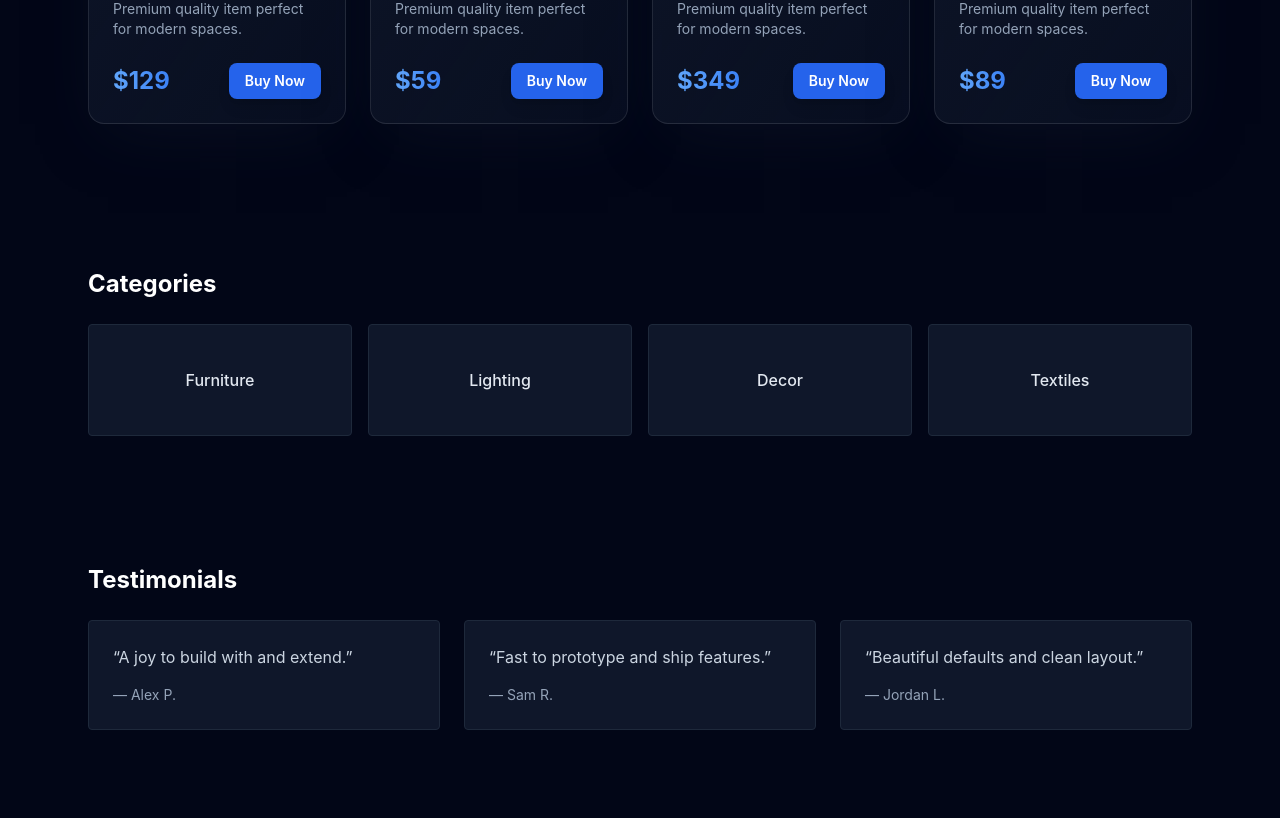
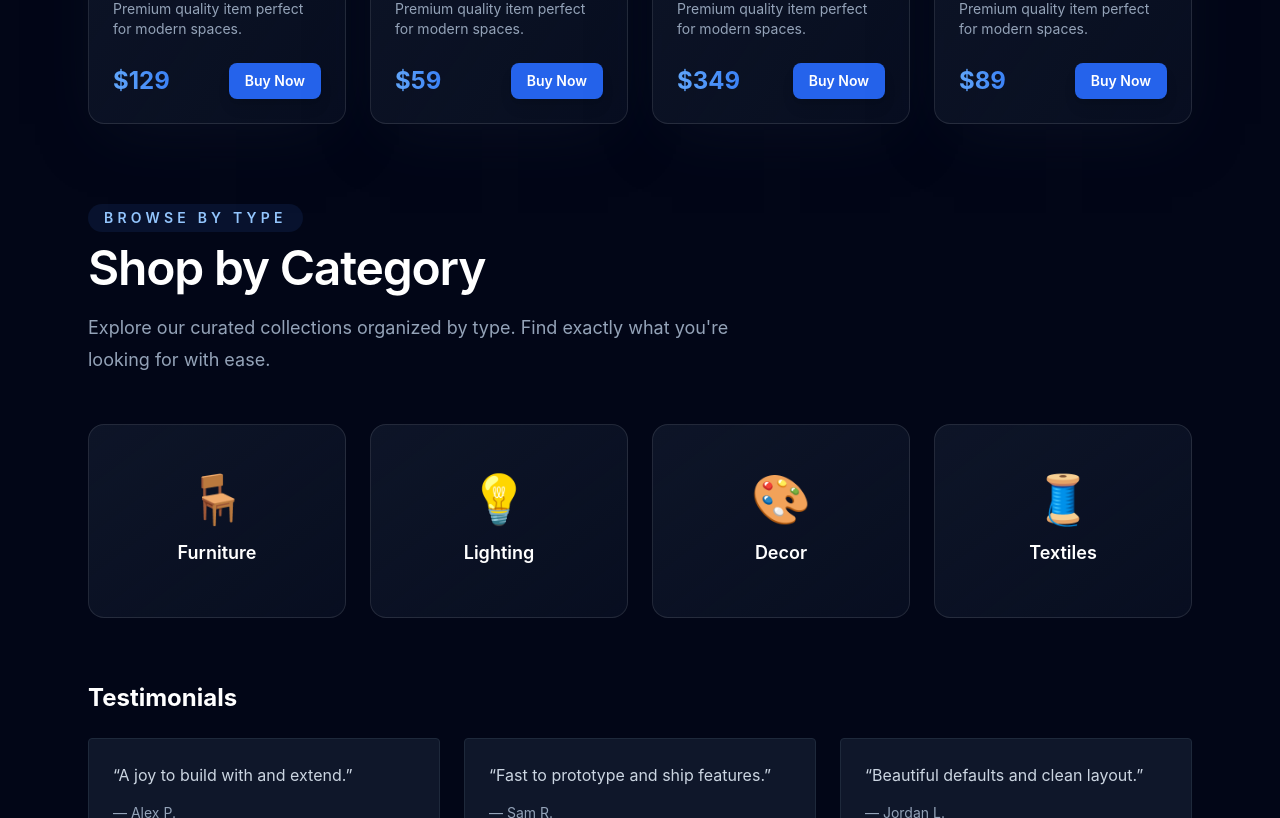
Before and after one commit to sumu749/Inventra-for-revenio, a Next.js app: page / in a window 1280 px wide. Shown: the part 2240-3058 px from the top of the page. Built offline with nearby package versions, Linux system fonts and the light colour scheme; no server answers.

Commit message:
olished the Categories section

```diff
--- a/components/home/Categories.jsx
+++ b/components/home/Categories.jsx
@@ -1,24 +1,48 @@
 "use client";
 
+function CategoryCard({ name, emoji }) {
+    return (
+        <div className="group relative rounded-2xl border border-white/10 bg-gradient-to-br from-slate-900/90 to-slate-900/50 p-8 transition hover:-translate-y-1 hover:border-blue-400/40 hover:shadow-[0_40px_100px_-30px_rgba(59,130,246,0.3)]">
+            <div className="flex flex-col items-center justify-center text-center h-32">
+                <div className="text-5xl mb-4 transition-transform group-hover:scale-110">
+                    {emoji}
+                </div>
+                <h3 className="text-lg font-semibold text-white group-hover:text-blue-300 transition">
+                    {name}
+                </h3>
+            </div>
+            <div className="absolute inset-0 rounded-2xl bg-gradient-to-t from-blue-600/0 to-blue-600/0 group-hover:from-blue-600/10 opacity-0 group-hover:opacity-100 transition-all pointer-events-none" />
+        </div>
+    );
+}
+
 export default function Categories() {
-    const cats = ["Furniture", "Lighting", "Decor", "Textiles"];
+    const cats = [
+        { name: "Furniture", emoji: "🪑" },
+        { name: "Lighting", emoji: "💡" },
+        { name: "Decor", emoji: "🎨" },
+        { name: "Textiles", emoji: "🧵" },
+    ];
 
     return (
-        <section className="py-16">
-            <div className="max-w-6xl mx-auto px-6">
-                <h2 className="text-2xl font-bold text-white mb-6">
-                    Categories
-                </h2>
-                <div className="grid grid-cols-2 sm:grid-cols-4 gap-4">
+        <section className="pt-20">
+            <div className="mx-auto max-w-6xl px-6">
+                <div className="mb-12 max-w-2xl">
+                    <p className="mb-3 inline-flex rounded-full bg-blue-500/10 px-4 py-1 text-sm font-semibold uppercase tracking-[0.3em] text-blue-300">
+                        Browse by type
+                    </p>
+                    <h2 className="text-4xl font-semibold tracking-tight text-white sm:text-5xl">
+                        Shop by Category
+                    </h2>
+                    <p className="mt-5 text-lg leading-8 text-slate-400">
+                        Explore our curated collections organized by type. Find
+                        exactly what you're looking for with ease.
+                    </p>
+                </div>
+
+                <div className="grid grid-cols-2 sm:grid-cols-4 gap-6">
                     {cats.map((c) => (
-                        <div
-                            key={c}
-                            className="bg-slate-900 border border-slate-800 rounded p-5 flex items-center justify-center h-28"
-                        >
-                            <span className="text-slate-200 font-medium">
-                                {c}
-                            </span>
-                        </div>
+                        <CategoryCard key={c.name} {...c} />
                     ))}
                 </div>
             </div>
--- a/components/home/PopularProducts.jsx
+++ b/components/home/PopularProducts.jsx
@@ -45,7 +45,7 @@ export default function PopularProducts() {
     ];
 
     return (
-        <section className="py-20 bg-slate-950">
+        <section className="pt-20 bg-slate-950">
             <div className="mx-auto max-w-6xl px-6">
                 <div className="mb-12 max-w-2xl">
                     <p className="mb-3 inline-flex rounded-full bg-blue-500/10 px-4 py-1 text-sm font-semibold uppercase tracking-[0.3em] text-blue-300">
```
